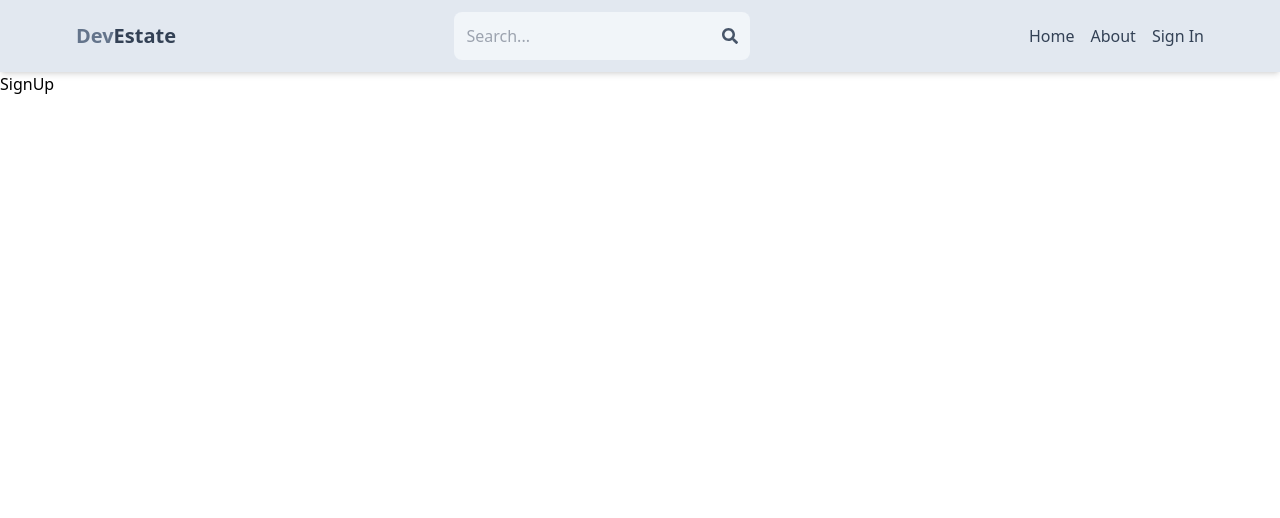
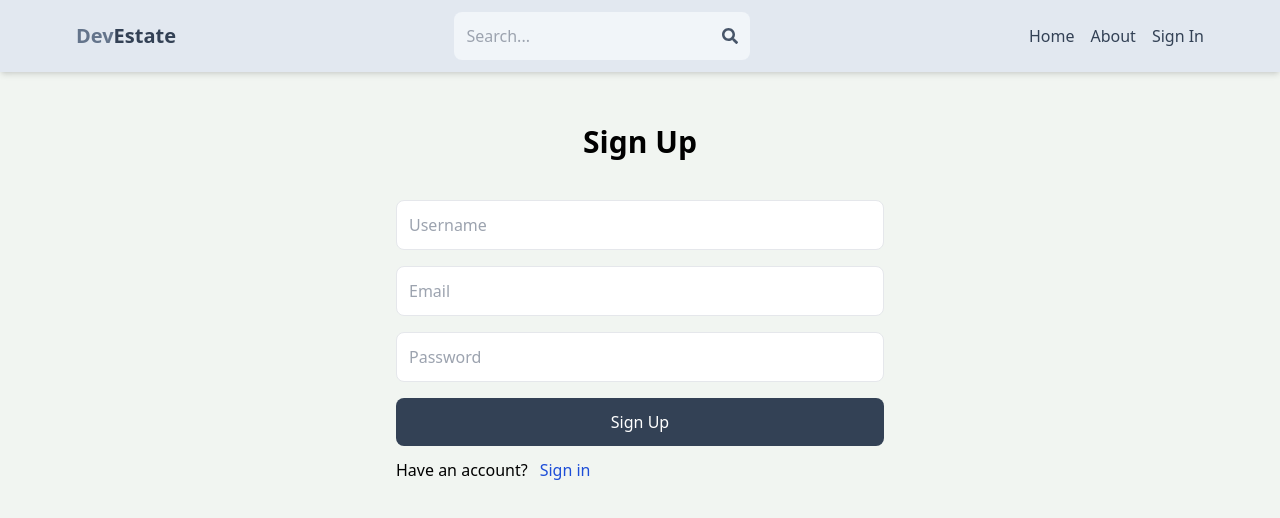
Before and after one commit to deep2537/real-estate-Listing, a React (Vite) app in the folder client/: page /signup in a window 1280 px wide. Shown: the top 518 px of the page. Built offline with nearby package versions, Linux system fonts and the light colour scheme.

Commit message:
complete signup page UI

```diff
--- a/client/src/index.css
+++ b/client/src/index.css
@@ -1,3 +1,6 @@
 @tailwind base;
 @tailwind components;
 @tailwind utilities;
+body{
+    background-color: rgb(241,245,241);
+}
--- a/client/src/pages/SignUp.jsx
+++ b/client/src/pages/SignUp.jsx
@@ -1,8 +1,24 @@
-import React from 'react'
-
+import React from 'react';
+import {Link} from 'react-router-dom';
 const SignUp = () => {
   return (
-    <div>SignUp</div>
+    <div className='p-3 max-w-lg mx-auto'>
+      <h1 className="text-3xl text-center font-semibold my-10">
+        Sign Up
+      </h1>
+      <form className='flex flex-col gap-4'>
+          <input type="text" placeholder='Username' className='border p-3 rounded-lg' id='username'/>
+          <input type="text" placeholder='Email' className='border p-3 rounded-lg' id='email'/>
+          <input type="text" placeholder='Password' className='border p-3 rounded-lg' id='password'/>
+          <button className='bg-slate-700 text-white p-3 rounded-lg hover:opacity-80 disabled:opacity-60'>Sign Up</button>
+      </form>
+      <div className="flex gap-3 mt-3">
+        <p>Have an account?</p>
+        <Link to={'/signin'}>
+          <span className='text-blue-700'>Sign in</span>
+        </Link>
+      </div>
+    </div>
   )
 }
 
```
